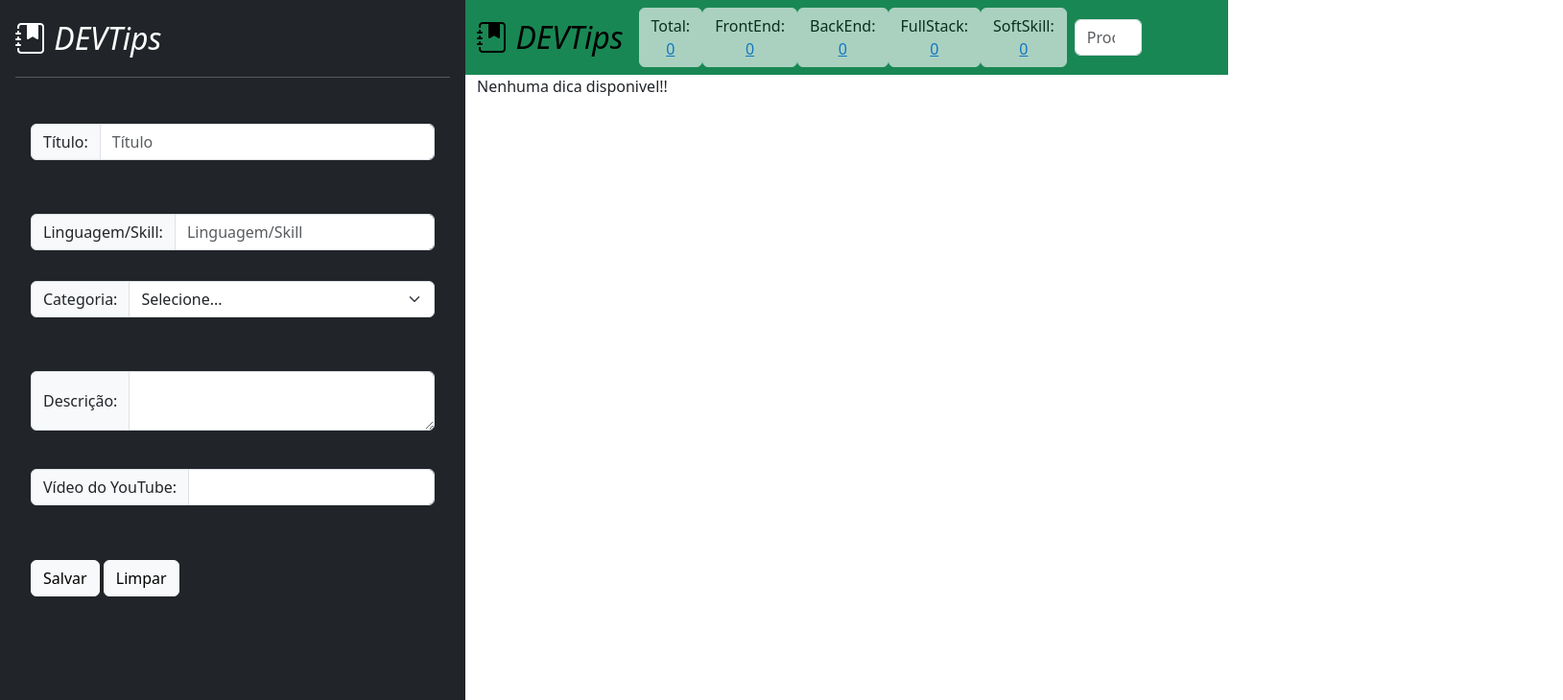
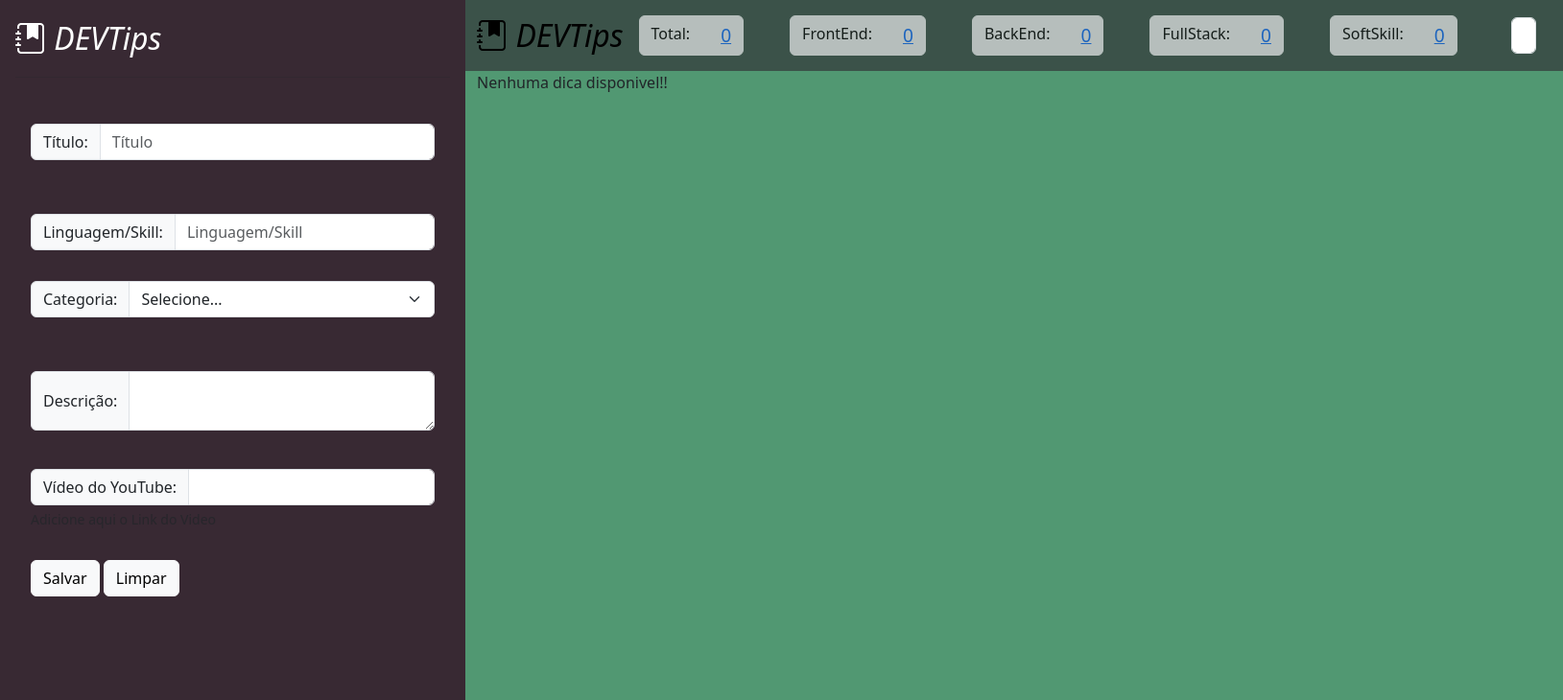
Before and after one commit to DevThiagoSantana/Projeto01Modulo02, a plain HTML site: page index.html in a window 1280 px wide. Shown: the top 730 px of the page at 96% size, 1629 px wide, since content can reach past the window. Drawn offline with nearby package versions, Linux system fonts and the light colour scheme.

Commit message:
style -css

```diff
--- a/css/style.css
+++ b/css/style.css
@@ -1,5 +1,12 @@
 body{
   overflow:hidden;
+}
+
+.formulario{
+  background-color: #382933;
+}
+.navbar{
+  background-color: #3B5249;
 }
 
 .scroll{
@@ -11,22 +18,26 @@ body{
   width: 100%;
   margin-left: auto;
   margin-right: auto;
+  background-color: #519872;
 }
-.rounded{
-  display: flexbox;
-  height: 2rem;
-  width: 100%;
-}
-
 .card{
   display: inline-block;
-  background-color: #b2d9f7;
+  background-color: #A4B494;
   padding: 1.5rem;
   border-radius: 1rem;
   font-display: grid;
   margin-top: 2rem;
-
-
-
-
 }
+  .rounded{
+    display: flexbox;
+    height: 2rem;
+    width: 100%;
+  }
+.count{
+  display: flex;
+  margin-right: 3rem;
+}
+.number{
+  margin-left: 2rem;
+  font-size: larger;
+}
--- a/index.html
+++ b/index.html
@@ -17,7 +17,7 @@
 
   <body>
     <main class ="d-flex flex-nowrap">
-      <form class="d-flex flex-column flex-shrink-0 p-3 text-bg-dark" style="height: 100vh;" >
+      <form class="d-flex flex-column flex-shrink-0 p-3 formulario" style="height: 100vh;" >
         <a href="/" class="d-flex align-items-center mb-3 mb-md-0 me-md-auto text-white text-decoration-none">
           <i class="bi bi-journal-bookmark-fill" style="display: flexbox; font-size: xx-large;"> DEVTips</i>
         </a>
@@ -135,18 +135,18 @@
       </form>
       <!-- inicio do nav header -->
       <div class="" style="width: 100%;">
-        <nav class="navbar navbar-expand-lg bg-success ">
+        <nav class="navbar navbar-expand-lg">
           <div class="container-fluid">
             <a class="navbar-brand" href="#">
               <i class="bi bi-journal-bookmark-fill" style="display: flexbox; font-size: xx-large;"> DEVTips</i>
               <a id="alert-global"></a>
             </a>
             <div style="display: flex;">
-              <div class="btn btn-light disabled"  role="button" aria-disabled="true"> Total: <a class="justify-content-center" id="item-total-count"></a></div>
-              <div class="btn btn-light disabled"  role="button" aria-disabled="true">FrontEnd: <a class="justify-content-center" id="item-FrontEnd"></a></div>
-              <div class="btn btn-light disabled"  role="button" aria-disabled="true">BackEnd: <a class="justify-content-center" id="item-BackEnd"></a></div>
-              <div class="btn btn-light disabled"  role="button" aria-disabled="true">FullStack: <a class="justify-content-center" id="item-FullStack"></a></div>
-              <div class="btn btn-light disabled"  role="button" aria-disabled="true">SoftSkill: <a class="justify-content-center" id="item-SoftSkill"></a></div>
+              <div class="btn btn-light disabled count"  role="button" aria-disabled="true"> Total: <a class="number justify-content-center" id="item-total-count"></a></div>
+              <div class="btn btn-light disabled count"  role="button" aria-disabled="true"> FrontEnd: <a class="number justify-content-center" id="item-FrontEnd"></a></div>
+              <div class="btn btn-light disabled count"  role="button" aria-disabled="true"> BackEnd: <a class="number justify-content-center" id="item-BackEnd"></a></div>
+              <div class="btn btn-light disabled count"  role="button" aria-disabled="true"> FullStack: <a class="number justify-content-center" id="item-FullStack"></a></div>
+              <div class="btn btn-light disabled count"  role="button" aria-disabled="true"> SoftSkill: <a class="number justify-content-center" id="item-SoftSkill"></a></div>
             </div>
 
             <form class="d-flex p-2" role="search">
```
